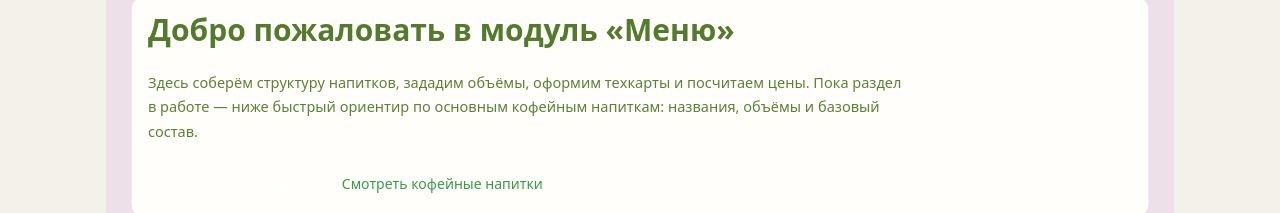
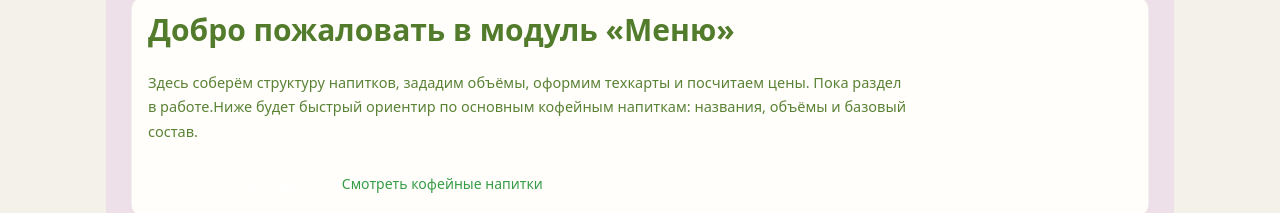
Before and after one commit to HaroshiyGrigoriy/GrinyaVerse, a React (Vite) app: page /sanych/menu in a window 1280 px wide. Shown: the part 219-432 px from the top of the page. Built offline with nearby package versions, Linux system fonts and the light colour scheme.

Commit message:
Update MenuIndex.jsx

```diff
--- a/src/pages/sanych/MenuIndex.jsx
+++ b/src/pages/sanych/MenuIndex.jsx
@@ -13,7 +13,7 @@ export default function MenuIndex() {
         </h1>
         <p className="menu-welcome__lead">
           Здесь соберём структуру напитков, зададим объёмы, оформим техкарты и посчитаем цены.
-          Пока раздел в работе — ниже быстрый ориентир по основным кофейным напиткам:
+          Пока раздел в работе.Ниже будет быстрый ориентир по основным кофейным напиткам:
           названия, объёмы и базовый состав.
         </p>
         <div className="menu-welcome__cta">
```
